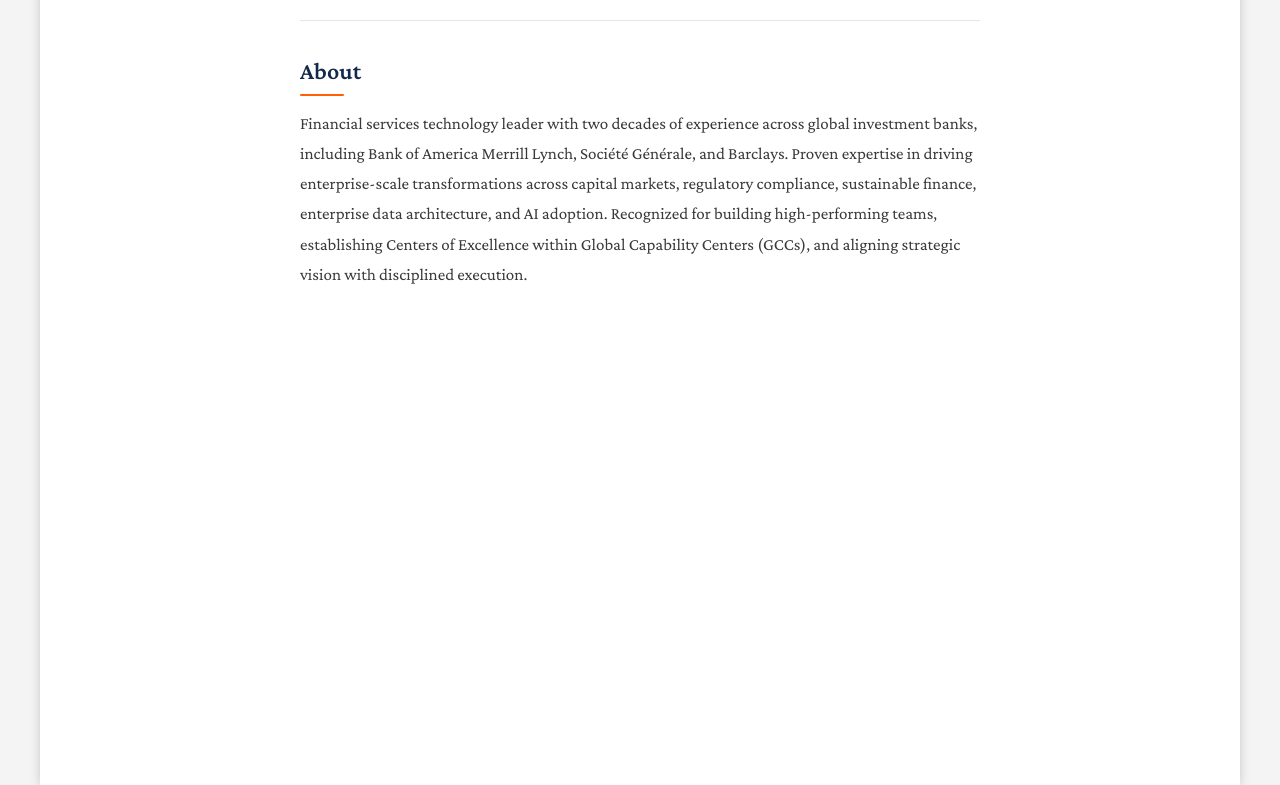
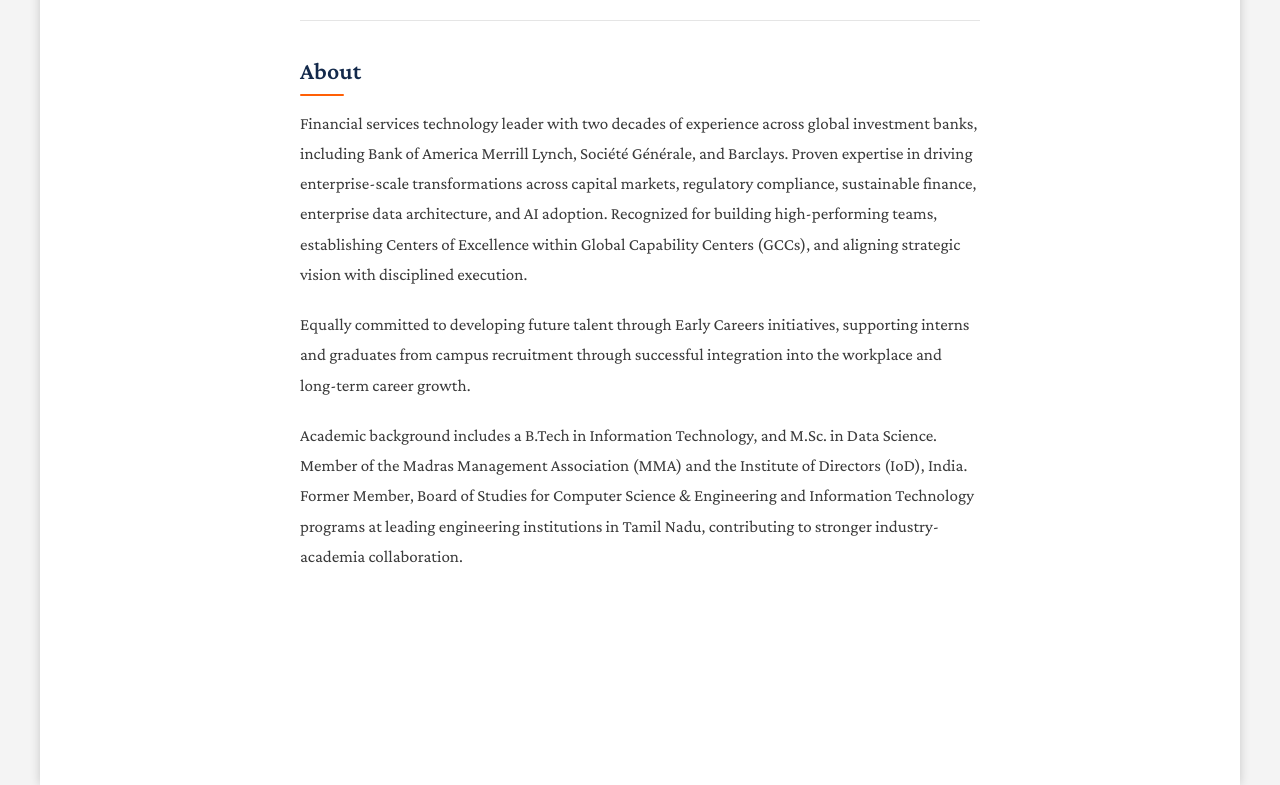
Before and after one commit to rajkannanrajan/rajkannanrajan.github.io, a Jekyll site: the page built from index.md, in a window 1280 px wide and 1081 px high. Shown: the part 296-1081 px from the top of the window. Built offline with Jekyll 4.4.1, drawn with Linux system fonts in a browser that asks for light colours; a style sheet for code colours, icons or effects is not loaded; our own code applies the rules of GitHub Pages for plain Markdown files.

Commit message:
updated bio

```diff
--- a/index.md
+++ b/index.md
@@ -5,3 +5,7 @@ layout: homepage
 ## About
 
 Financial services technology leader with two decades of experience across global investment banks, including Bank of America Merrill Lynch, Société Générale, and Barclays. Proven expertise in driving enterprise-scale transformations across capital markets, regulatory compliance, sustainable finance, enterprise data architecture, and AI adoption. Recognized for building high-performing teams, establishing Centers of Excellence within Global Capability Centers (GCCs), and aligning strategic vision with disciplined execution.
+
+Equally committed to developing future talent through Early Careers initiatives, supporting interns and graduates from campus recruitment through successful integration into the workplace and long-term career growth.
+
+Academic background includes a B.Tech in Information Technology, and M.Sc. in Data Science. Member of the Madras Management Association (MMA) and the Institute of Directors (IoD), India. Former Member, Board of Studies for Computer Science & Engineering and Information Technology programs at leading engineering institutions in Tamil Nadu, contributing to stronger industry-academia collaboration.
```
